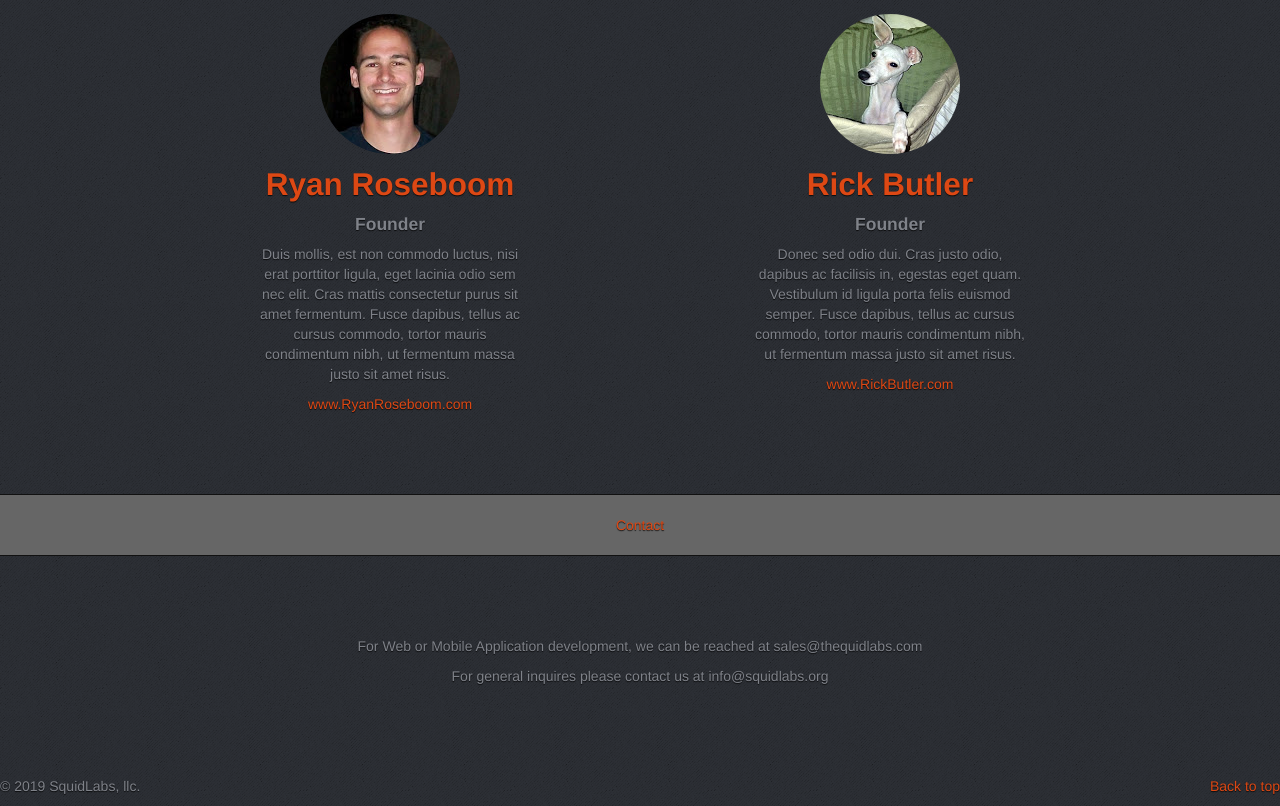
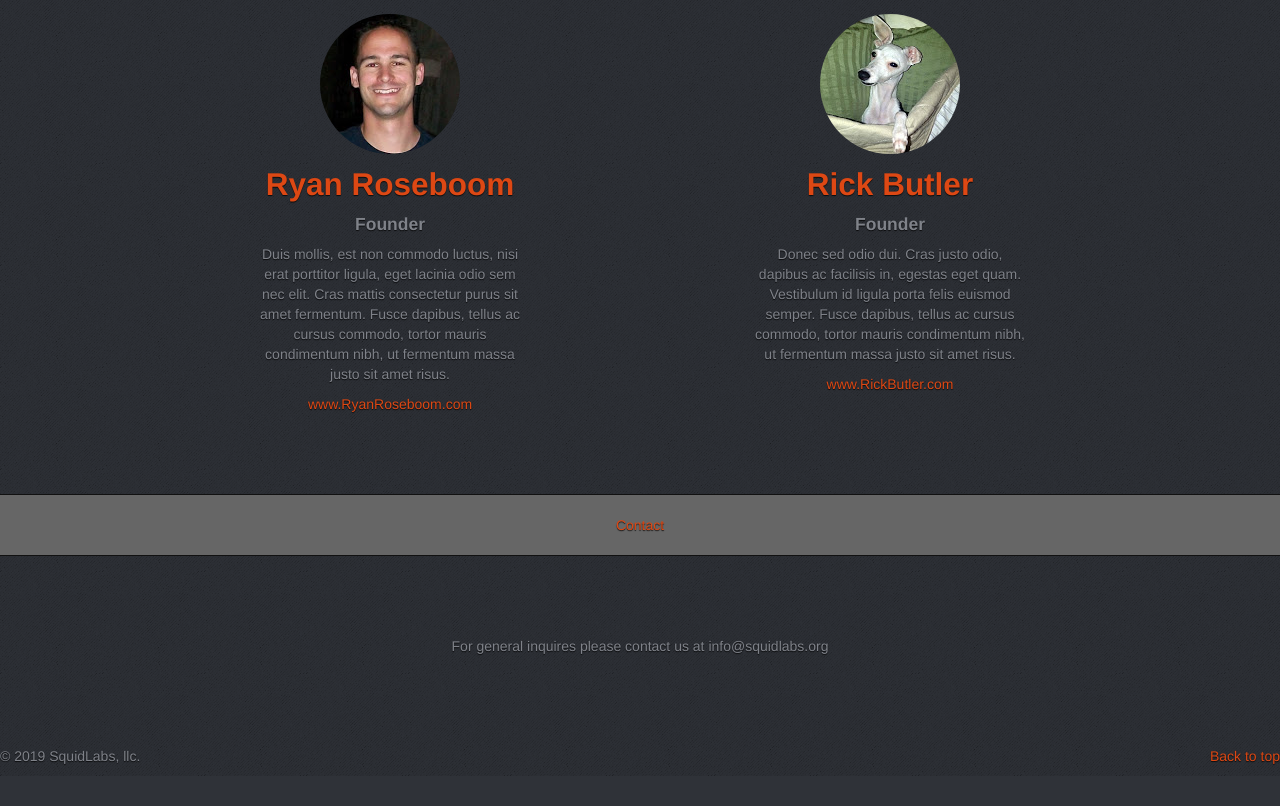
Before and after one commit to SquidLabs/SquidLabs.github.io, a website: page index.html in a window 1280 px wide. Shown: the part 1170-1976 px from the top of the page. After the commit the page ends 1946 px from the top, so only its background shows below. Drawn offline with Linux system fonts and the light colour scheme.

Commit message:
remove link

```diff
--- a/index.html
+++ b/index.html
@@ -137,8 +137,6 @@
 <div class="container">
     <div class="row">
         <div class="span12 text-center">
-            <p>For Web or Mobile Application development, we can be reached at sales@thequidlabs.com</p>
-
             <p>For general inquires please contact us at info@squidlabs.org</p>
         </div>
     </div>
```
